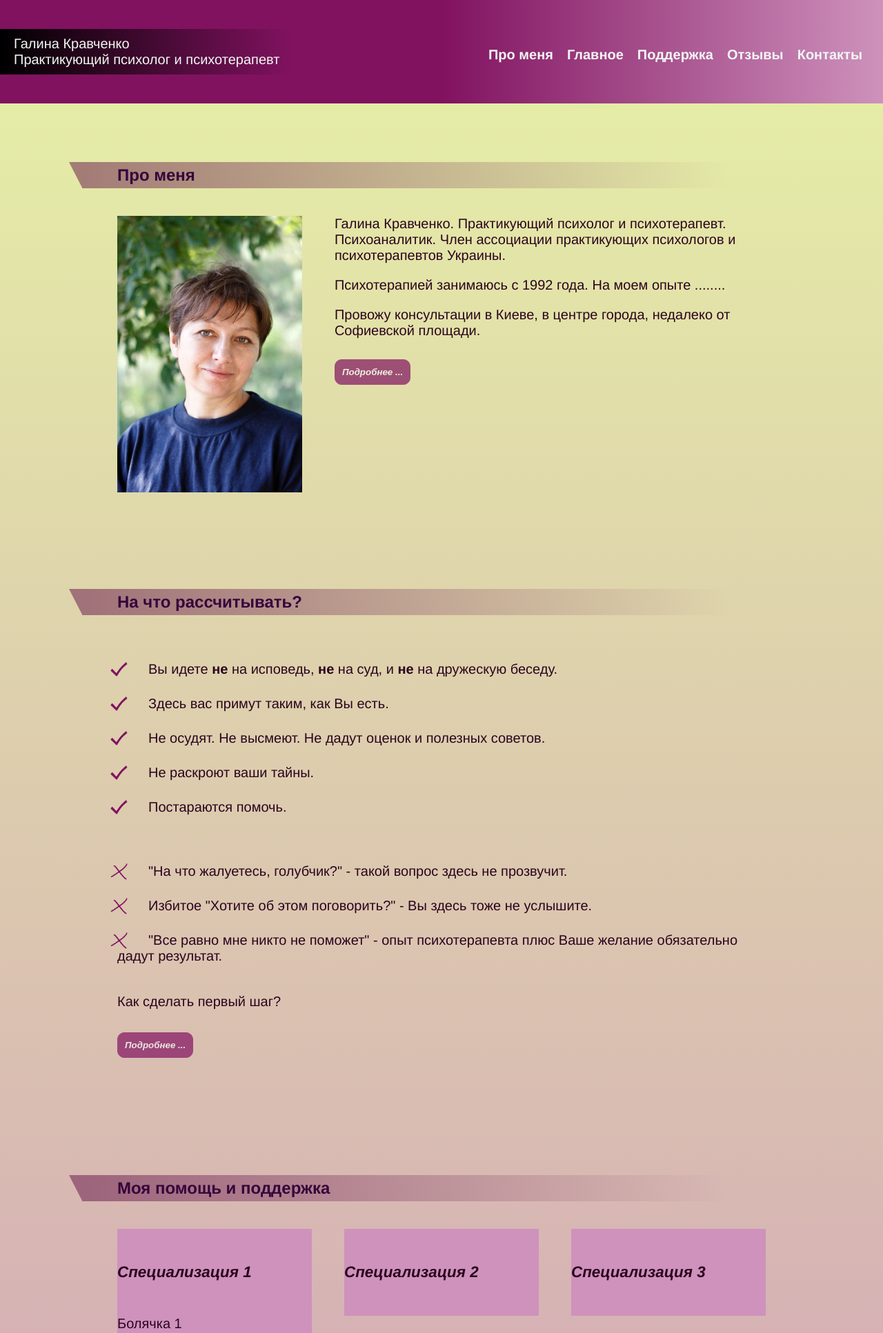
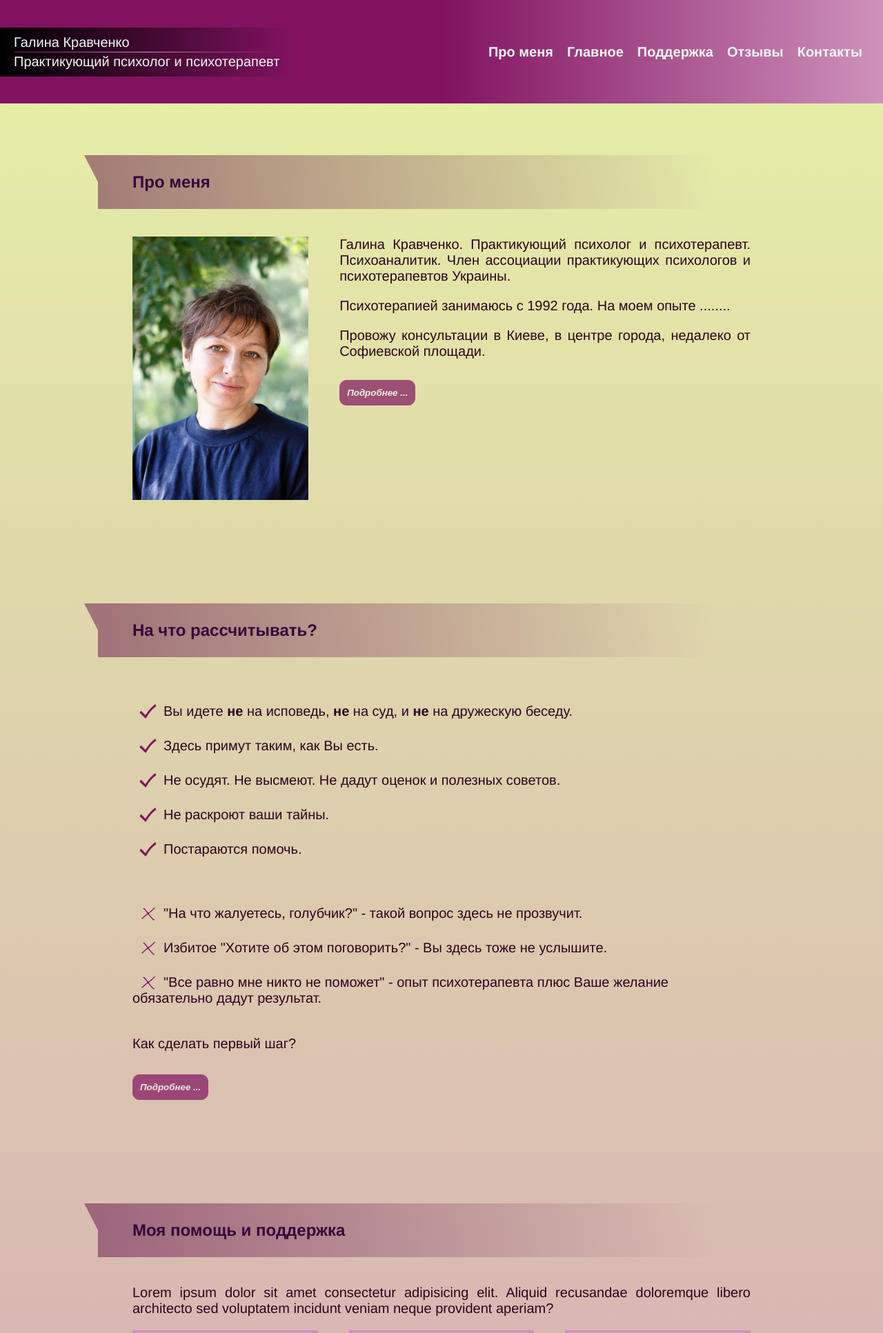
Before and after one commit to Vital-jan/psycholog, a PHP site: page / in a window 1280 px wide. Shown: the top 1933 px of the page at 69% size. Run offline with PHP 8.4, Linux system fonts and the light colour scheme; data that the repository does not hold is empty; some libraries are stand-ins or nearby versions.

Commit message:
2019-08-13

```diff
--- a/assets/css/styles.css
+++ b/assets/css/styles.css
@@ -56,9 +56,10 @@ body li {
           align-items: flex-start;
   margin-left: 0;
   margin-right: 0;
+  margin-bottom: 30px;
 }
 
-@media (max-width: 800px) {
+@media (max-width: 1000px) {
   .flex-blocks {
     -webkit-box-orient: vertical;
     -webkit-box-direction: normal;
@@ -88,6 +89,13 @@ body li {
   text-align: center;
 }
 
+@media (max-width: 1000px) {
+  .flex-blocks .flex-blocks__img {
+    width: 40%;
+    margin-bottom: 20px;
+  }
+}
+
 @media (max-width: 800px) {
   .flex-blocks .flex-blocks__img {
     width: 70%;
@@ -107,6 +115,26 @@ body li {
   .flex-blocks .flex-blocks__text {
     width: 100%;
   }
+}
+
+.flex-blocks .flex-blocks__text3 {
+  width: 30%;
+}
+
+@media (max-width: 1000px) {
+  .flex-blocks .flex-blocks__text3 {
+    margin-bottom: 20px;
+    width: 100%;
+  }
+}
+
+.separator {
+  width: 100%;
+  height: 1px;
+  background: -webkit-gradient(linear, left top, right top, from(#811260), color-stop(#ce92bc), to(transparent));
+  background: linear-gradient(to right, #811260, #ce92bc, transparent);
+  margin: 2px 0;
+  list-style-type: none;
 }
 
 #home-arrow {
@@ -274,14 +302,13 @@ nav .nav__elem, nav .nav__button {
 }
 
 nav .nav__elem {
-  border-bottom: 15px solid transparent;
-  padding-bottom: 0;
+  border-bottom: 8px solid transparent;
   height: 10px;
-  padding: 10px;
+  padding: 0 10px 15px;
 }
 
 nav .nav__elem:hover {
-  border-bottom: 15px solid rgba(238, 250, 133, 0.2);
+  border-bottom: 8px solid rgba(238, 250, 133, 0.2);
   color: white;
   -webkit-transition-duration: .5s;
           transition-duration: .5s;
@@ -352,20 +379,8 @@ nav .nav__smartmenu .nav__smartmenu__elem {
   color: #811260;
   font-weight: bold;
   list-style-type: none;
+  margin: 10px 0;
   cursor: pointer;
-}
-
-nav .nav__smartmenu .nav__smartmenu__separator {
-  width: 100%;
-  height: 1px;
-  background: -webkit-gradient(linear, left top, right top, from(#811260), color-stop(#ce92bc), to(transparent));
-  background: linear-gradient(to right, #811260, #ce92bc, transparent);
-  margin: 12px 0;
-  list-style-type: none;
-}
-
-nav .nav__smartmenu .nav__smartmenu__separator:last-child {
-  display: none;
 }
 
 nav .nav__smartmenu .nav__smartmenu__close {
@@ -419,7 +434,7 @@ main {
 }
 
 main .main__module {
-  width: 75%;
+  width: 100%;
   margin: 120px auto;
   padding: 10px;
   display: -webkit-box;
@@ -433,18 +448,26 @@ main .main__module {
   -webkit-box-align: start;
       -ms-flex-align: start;
           align-items: flex-start;
+  padding: 0 15%;
+}
+
+@media (max-width: 1200px) {
+  main .main__module {
+    margin: 50px auto;
+    padding: 0 8%;
+  }
 }
 
 @media (max-width: 1000px) {
   main .main__module {
-    width: 95%;
     margin: 50px auto;
+    padding: 0 2.5%;
   }
 }
 
 @media (max-width: 800px) {
   main .main__module {
-    width: 95%;
+    padding: 0 2.5%;
     margin: 20px auto;
   }
 }
@@ -454,7 +477,7 @@ main .main__module .main__module__header {
   color: #35053b;
   font-size: 1.5rem;
   font-family: "helvetica";
-  padding: 5px 0 5px 50px;
+  padding: 25px 0 25px 50px;
   margin-bottom: 40px;
   margin-left: -50px;
   background: -webkit-gradient(linear, left top, right top, from(rgba(99, 17, 71, 0.507)), to(transparent));
@@ -565,6 +588,13 @@ main .main__module .main__module__content p {
   width: 100%;
   margin: 0;
   margin-bottom: 20px;
+  text-align: justify;
+}
+
+@media (max-width: 1000px) {
+  main .main__module .main__module__content p {
+    text-align: left;
+  }
 }
 
 main .main__module .main__module__content b {
@@ -792,11 +822,7 @@ footer .footer__content a {
 
 .specialization {
   background-color: #ce92bc;
-  width: 30%;
   height: 100%;
-}
-
-.list-img {
-  left: -20px;
+  padding: 10px;
 }
 /*# sourceMappingURL=styles.css.map */
--- a/assets/css/styles.scss
+++ b/assets/css/styles.scss
@@ -25,6 +25,7 @@ $font_logo: 'helvetica';
 
 $body_min_width: 350px;
 
+$lg: 1200px;
 $md: 1000px;
 $sm: 800px;
 $xs: 640px;
@@ -79,8 +80,9 @@ body {
     align-items: flex-start;
     margin-left: 0;
     margin-right: 0;
+    margin-bottom: 30px;
 
-    @media (max-width: $sm) {
+    @media (max-width: $md) {
         flex-direction: column;
         align-items: center;
         justify-content: center;
@@ -94,6 +96,10 @@ body {
         margin-right: 5%;
         text-align: center;
 
+        @media (max-width: $md) {
+            width: 40%;
+            margin-bottom: 20px;
+        }
         @media (max-width: $sm) {
             width: 70%;
             margin-bottom: 20px;
@@ -110,9 +116,27 @@ body {
             width: 100%;
         }
     }
+    .flex-blocks__text3 {
+        width: 30%;
+
+        @media (max-width: $md) {
+            margin-bottom: 20px;
+            width: 100%;
+        }
+    }
 
 }
 
+.separator {
+    width: 100%;
+    height: 1px;
+    background: linear-gradient(to right, $smartmenu_color, $body_bgc, transparent);
+    margin: 2px 0;
+    list-style-type: none;
+    // &:last-child {
+    //     display: none;
+    // }
+}
 
 #home-arrow {
     border-radius: 50%;
@@ -225,16 +249,15 @@ nav {
     .nav__elem {
         @extend %nav-elements;
         // дополнительный стиль (плавный underline)
-            border-bottom: 15px solid transparent;
-            padding-bottom: 0;
+            border-bottom: 8px solid transparent;
             height: 10px;
             &:hover {
-                border-bottom: 15px solid $nav_underline;
+                border-bottom: 8px solid $nav_underline;
                 color: $nav_active_text;
                 transition-duration: .5s;
             }
 
-        padding: 10px;
+        padding: 0 10px 15px;
         @media (max-width: $md) {
             display: none;
         }
@@ -283,17 +306,8 @@ nav {
             color: $smartmenu_color;
             font-weight: bold;
             list-style-type: none;
+            margin: 10px 0;
             cursor: pointer;
-        }
-        .nav__smartmenu__separator {
-            width: 100%;
-            height: 1px;
-            background: linear-gradient(to right, $smartmenu_color, $body_bgc, transparent);
-            margin: 12px 0;
-            list-style-type: none;
-            &:last-child {
-                display: none;
-            }
         }
         .nav__smartmenu__close {
             text-align: right;
@@ -345,20 +359,25 @@ main {
 
     .main__module {
 
-        width: 75%;
+        width: 100%;
         margin: 120px auto;
         padding: 10px;
         display: flex;
         flex-wrap: wrap;
         justify-content: space-between;
         align-items: flex-start;
+        padding: 0 15%;
 
+        @media (max-width: $lg) {
+            margin: 50px auto;
+            padding: 0 8%;
+        }
         @media (max-width: $md) {
-            width: 95%;
             margin: 50px auto;
+            padding: 0 2.5%;
         }
         @media (max-width: $sm) {
-            width: 95%;
+            padding: 0 2.5%;
             margin: 20px auto;
         }
 
@@ -367,7 +386,7 @@ main {
             color: $header_text;
             font-size: 1.5rem;
             font-family: $font_header;
-            padding: 5px 0 5px 50px;
+            padding: 25px 0 25px 50px;
             margin-bottom: 40px;
             margin-left: -50px;
             background: linear-gradient(to right, $header-bgc, transparent);
@@ -405,7 +424,6 @@ main {
             }
 
             img {
-                // max-width: 100%;
 
                 margin: 0;
                 height: auto;
@@ -475,6 +493,10 @@ main {
                 width: 100%;
                 margin: 0;
                 margin-bottom: 20px;
+                text-align: justify;
+                @media (max-width: $md) {
+                    text-align: left;
+                }
             }
 
             b {
@@ -490,7 +512,6 @@ main {
             margin-right: 0;
             padding: 0;
         }
-
 
     } // main__module
 } // main
@@ -665,10 +686,6 @@ footer {
 
 .specialization {
     background-color: $body_bgc;
-    width: 30%;
     height: 100%;
+    padding: 10px;
 }
-
-.list-img {
-    left: -20px;
-}
--- a/index.php
+++ b/index.php
@@ -56,21 +56,21 @@
         "header"=>"На что рассчитывать?",
         "text"=>"<p>
             <ul>
-                <li><img class='phone-icon list-img' src='assets/img/ok.png'>Вы идете <strong>не</strong> на исповедь, <strong>не</strong> на суд, и <strong>не</strong> на дружескую беседу.</li>
-                <li><img class='phone-icon list-img' src='assets/img/ok.png'>Здесь вас примут таким, как Вы есть.</li>
-                <li><img class='phone-icon list-img' src='assets/img/ok.png'>Не осудят. Не высмеют. Не дадут оценок и полезных советов.</li>
-                <li><img class='phone-icon list-img' src='assets/img/ok.png'>Не раскроют ваши тайны.</li>
-                <li><img class='phone-icon list-img' src='assets/img/ok.png'>Постараются помочь.</li>
+                <li><img class='phone-icon' src='assets/img/ok.png'>Вы идете <strong>не</strong> на исповедь, <strong>не</strong> на суд, и <strong>не</strong> на дружескую беседу.</li>
+                <li><img class='phone-icon' src='assets/img/ok.png'>Здесь примут таким, как Вы есть.</li>
+                <li><img class='phone-icon' src='assets/img/ok.png'>Не осудят. Не высмеют. Не дадут оценок и полезных советов.</li>
+                <li><img class='phone-icon' src='assets/img/ok.png'>Не раскроют ваши тайны.</li>
+                <li><img class='phone-icon' src='assets/img/ok.png'>Постараются помочь.</li>
                 <li>&nbsp;</li>
-                <li><img class='phone-icon list-img' src='assets/img/close.png'>&quot;На что жалуетесь, голубчик?&quot; - такой вопрос здесь не прозвучит.</li>
-                <li><img class='phone-icon list-img' src='assets/img/close.png'>Избитое &quot;Хотите об этом поговорить?&quot; - Вы здесь тоже не услышите.</li>
-                <li><img class='phone-icon list-img' src='assets/img/close.png'>&quot;Все равно мне никто не поможет&quot; - опыт психотерапевта плюс Ваше желание обязательно дадут результат.</li>
+                <li><img class='phone-icon' src='assets/img/close.png'>&quot;На что жалуетесь, голубчик?&quot; - такой вопрос здесь не прозвучит.</li>
+                <li><img class='phone-icon' src='assets/img/close.png'>Избитое &quot;Хотите об этом поговорить?&quot; - Вы здесь тоже не услышите.</li>
+                <li><img class='phone-icon' src='assets/img/close.png'>&quot;Все равно мне никто не поможет&quot; - опыт психотерапевта плюс Ваше желание обязательно дадут результат.</li>
 
             </ul>
         </br>
          Как сделать первый шаг?
          </br></br>
-         <p class='read-more'>Вам не надо готовиться, как к экзамену. Первый шаг Вы можете сделать прямо сейчас, задав вопрос психологу онлайн.</p>
+         <p class='read-more'>- Вам не надо готовиться, как к экзамену. Первый шаг Вы можете сделать прямо сейчас, задав вопрос психологу онлайн.</p>
 
         </p>
                "),
@@ -78,21 +78,50 @@
         array("menu_item"=>"Поддержка", "type"=>"", "class"=>"",
         "header"=>"Моя помощь и поддержка",
         "text"=>"
+            <p>
+                Lorem ipsum dolor sit amet consectetur adipisicing elit. Aliquid recusandae doloremque libero architecto sed voluptatem incidunt veniam neque provident aperiam?
+            </p>
             <div class='flex-blocks'>
-                <div class='specialization'>
+                <div class='flex-blocks__text3 specialization'>
                     <h2>Специализация 1</h2>
                     <ul>
-                        <li>Болячка 1</li>
-                        <li>Болячка 2</li>
-                        <li>Болячка 3</li>
-                        <li>Болячка 4</li>
-                        <li>Болячка 5</li>
-                        <li>Болячка 6</li>
+                        <li>Проблема 1.1</li>
+                        <li>Проблема 1.2</li>
+                        <li>Проблема 1.3</li>
+                        <li>Проблема 1.4</li>
+                        <li>Проблема 1.5</li>
+                        <li>Проблема 1.6</li>
                     </ul>
                 </div>
-                <div class='specialization'><h2>Специализация 2</h2></div>
-                <div class='specialization'><h2>Специализация 3</h2></div>
-            </div>,
+                <div class='flex-blocks__text3 specialization'>
+                    <h2>Специализация 2</h2>
+                    <ul>
+                        <li>Проблема 2.1</li>
+                        <li>Проблема 2.2</li>
+                        <li>Проблема 2.3</li>
+                        <li>Проблема 2.4</li>
+                        <li>Проблема 2.5</li>
+                        <li>Проблема 2.6</li>
+                    </ul>
+                </div>
+                <div class='flex-blocks__text3 specialization'>
+                    <h2>Специализация 3</h2>
+                    <ul>
+                        <li>Проблема 3.1</li>
+                        <li>Проблема 3.2</li>
+                        <li>Проблема 3.3</li>
+                        <li>Проблема 3.4</li>
+                        <li>Проблема 3.5</li>
+                        <li>Проблема 3.6</li>
+                    </ul>
+                </div>
+                </div>
+                <p>
+                    Lorem ipsum dolor sit amet consectetur adipisicing elit. Aliquid recusandae doloremque libero architecto sed voluptatem incidunt veniam neque provident aperiam?
+                </p>
+                <p>
+                    Lorem ipsum dolor sit amet consectetur adipisicing elit. Aliquid recusandae doloremque libero architecto sed voluptatem incidunt veniam neque provident aperiam?
+                </p>
         "),
 
         array("menu_item"=>"Отзывы", "type"=>"", "class"=>"",
@@ -126,6 +155,7 @@
             ")
         );
 ?>
+
 <body>
     <nav>
 
@@ -134,6 +164,7 @@
             <div class="nav__logo__text">
                 <ul>
                     <li>Галина Кравченко</li>
+                    <li class='separator'></li>
                     <li>Практикующий психолог и психотерапевт</li>
                 </ul>
             </div>
@@ -160,13 +191,16 @@
                 $n = 0;
                 foreach($main_content as $key=>$value) {
                     $id = ($value['type'] == 'footer') ? "footer" : "module{$n}";
+                    $separate = '';
+                    if ($value != end($main_content)) $separate = "<li class='separator'></li>";
                     $n++;
+
                     if ($value['menu_item'])
                     echo "
                     <li class='nav__smartmenu__elem' data-id='{$id}'>
                     {$value['menu_item']}
                     </li>
-                    <li class='nav__smartmenu__separator'></li>
+                    {$separate}
                     ";
                 }
                     echo "
```
Also changed, not shown: assets/img/close.png, 1 other file.
